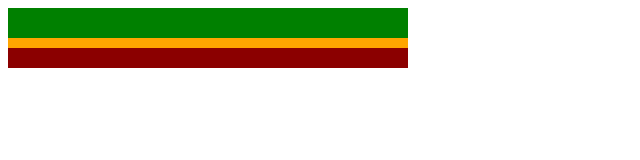
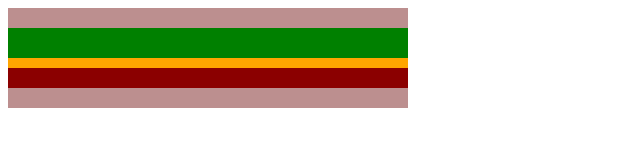
Before and after one commit to beckymarsha/jquery-class-1, a plain HTML site: page index.html in a window 1280 px wide. Shown: the whole page, without its empty margins (0-640 px from the left). Drawn offline with nearby package versions, Linux system fonts and the light colour scheme.

Commit message:
sandwich (with bread)

```diff
--- a/style.css
+++ b/style.css
@@ -10,23 +10,26 @@
 .sandwich {
     position: relative;
     width: 400px;
+    height: 100px;
+    background-color: rosybrown;
 }
 
 .lettuce {
+    top: 20px;
     width: 100%;
     height: 30px;
     background-color: green;
 }
 
 .cheese {
-    top: 30px;
+    top: 50px;
     width: 100%;
     height: 10px;
     background-color: orange;
 }
 
 .tomato {
-    top: 40px;
+    top: 60px;
     width: 100%;
     height: 20px;
     background-color: darkred;
```
